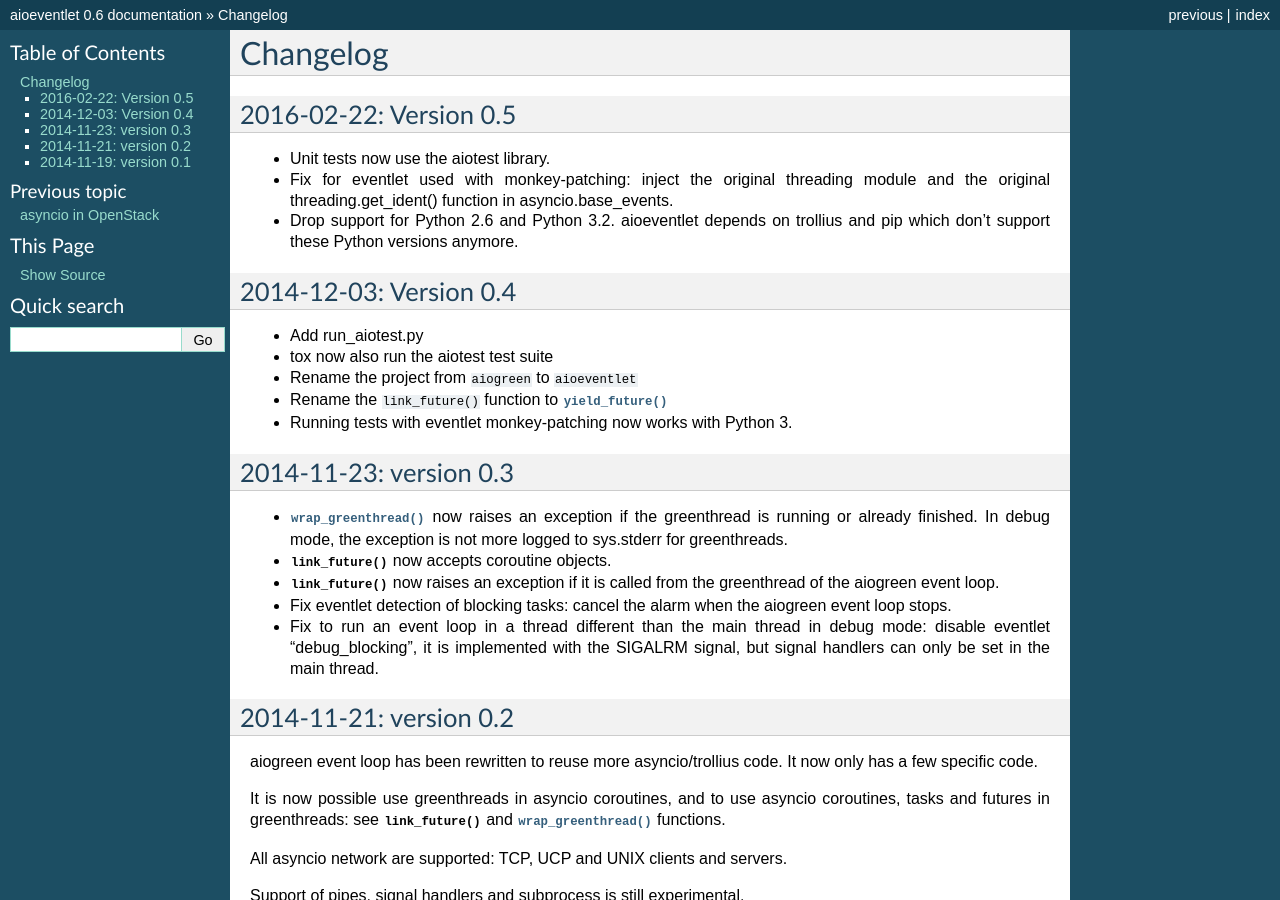
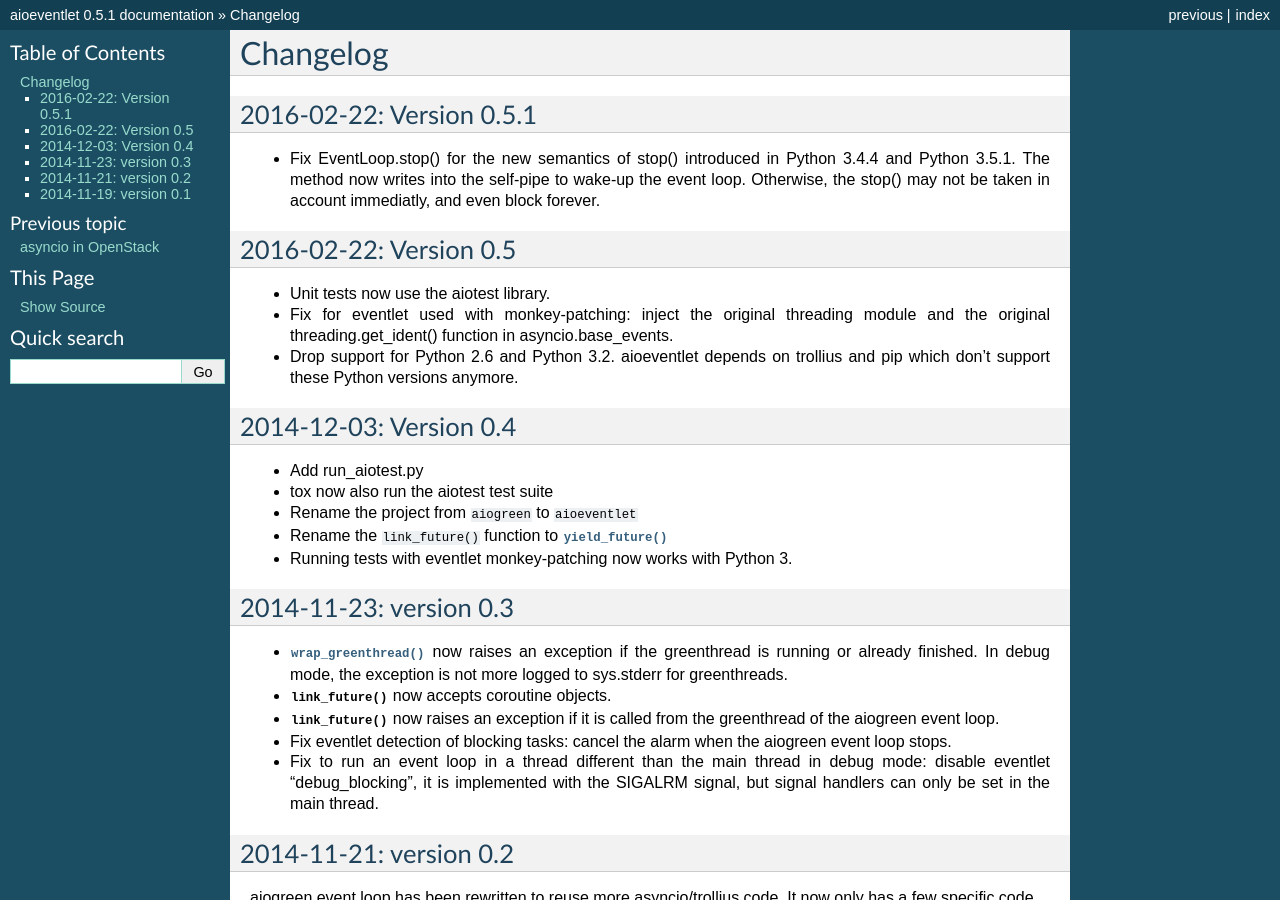
Before and after one commit to openstack-archive/deb-python-aioeventlet, a Sphinx documentation site: the page built from doc/changelog.rst, in a window 1280 px wide and 900 px high. Built offline with Sphinx 7.4.7, drawn with Linux system fonts in a browser that asks for light colours; some of the changed text lies outside the part shown.

Commit message:
0.5.1: fix stop()

```diff
--- a/aioeventlet.py
+++ b/aioeventlet.py
@@ -206,6 +206,12 @@
         if eventlet.patcher.is_monkey_patched('thread'):
             self._default_executor = _TpoolExecutor(self)
 
+    def stop(self):
+        super(EventLoop, self).stop()
+        # selector.select() is running: write into the self-pipe to wake up
+        # the selector
+        self._write_to_self()
+
     def call_soon(self, callback, *args):
         handle = super(EventLoop, self).call_soon(callback, *args)
         if self._selector is not None and self._selector._event:
--- a/doc/changelog.rst
+++ b/doc/changelog.rst
@@ -1,5 +1,13 @@
 Changelog
 =========
+
+2016-02-22: Version 0.5.1
+-------------------------
+
+* Fix EventLoop.stop() for the new semantics of stop() introduced
+  in Python 3.4.4 and Python 3.5.1. The method now writes into the self-pipe
+  to wake-up the event loop. Otherwise, the stop() may not be taken in account
+  immediatly, and even block forever.
 
 2016-02-22: Version 0.5
 -----------------------
--- a/doc/conf.py
+++ b/doc/conf.py
@@ -52,7 +52,7 @@
 #
 # The short X.Y version.
 # The full version, including alpha/beta/rc tags.
-version = release = '0.6'
+version = release = '0.5.1'
 
 # The language for content autogenerated by Sphinx. Refer to documentation
 # for a list of supported languages.
--- a/setup.py
+++ b/setup.py
@@ -55,7 +55,7 @@
 
 install_options = {
     "name": "aioeventlet",
-    "version": "0.6",
+    "version": "0.5.1",
     "license": "Apache License 2.0",
     "author": 'Victor Stinner',
     "author_email": 'victor.stinner@gmail.com',
```
